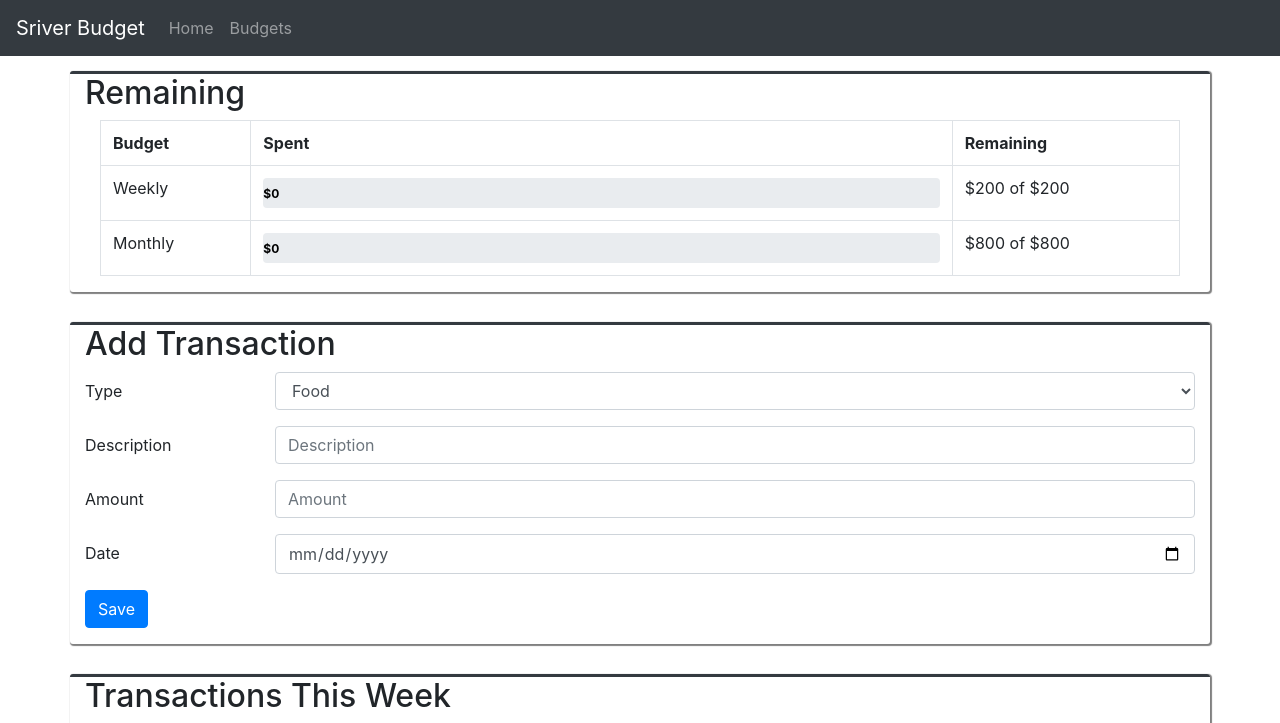
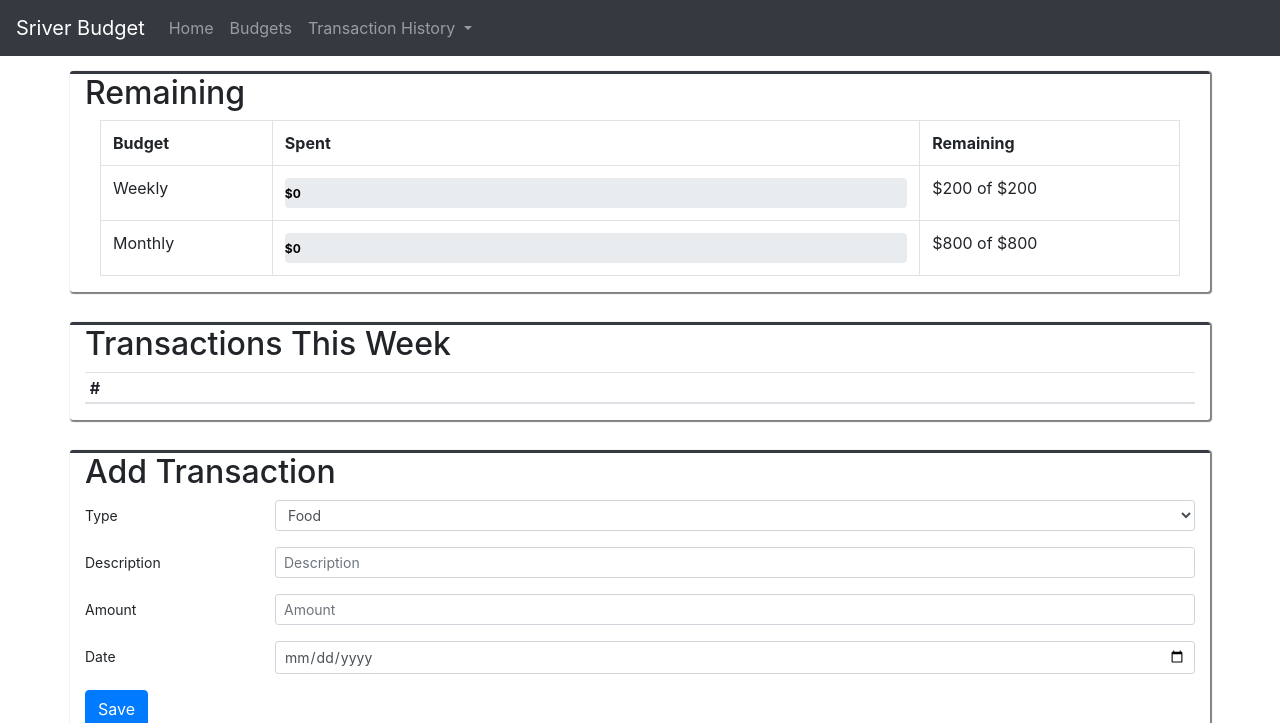
Before and after one commit to tylersriver/WeeklyBudget, a PHP site: page / in a window 1280 px wide. Shown: the top 723 px of the page. Run offline with PHP 8.4, Linux system fonts and the light colour scheme; data comes from the database, SQL or seed files in the repository; data that the repository does not hold is empty; some libraries are stand-ins or nearby versions.

Commit message:
Add history tab and fix JS inclusions

```diff
--- a/php/controllers/pages.controller.php
+++ b/php/controllers/pages.controller.php
@@ -20,6 +20,15 @@ class PagesController
 
         // Show view
         require_once('php/views/pages/overview.php');
+    }
+
+    /**
+     * Show history page
+     */
+    public function history()
+    {
+        // Show view
+        require_once('php/views/pages/history.php');
     }
 
     /**
--- a/php/views/layout.php
+++ b/php/views/layout.php
@@ -3,20 +3,12 @@
   <head>
     <!-- Bootstrap -->
     <link rel="stylesheet" href="https://maxcdn.bootstrapcdn.com/bootstrap/4.0.0/css/bootstrap.min.css" integrity="sha384-Gn5384xqQ1aoWXA+058RXPxPg6fy4IWvTNh0E263XmFcJlSAwiGgFAW/dAiS6JXm" crossorigin="anonymous">
-    <script src="https://maxcdn.bootstrapcdn.com/bootstrap/4.0.0/js/bootstrap.min.js" integrity="sha384-JZR6Spejh4U02d8jOt6vLEHfe/JQGiRRSQQxSfFWpi1MquVdAyjUar5+76PVCmYl" crossorigin="anonymous"></script>
-
-    <!-- JQuery -->
-    <script src="https://code.jquery.com/jquery-3.2.1.slim.min.js" integrity="sha384-KJ3o2DKtIkvYIK3UENzmM7KCkRr/rE9/Qpg6aAZGJwFDMVNA/GpGFF93hXpG5KkN" crossorigin="anonymous"></script>
-
-    <!-- Popper -->
-    <script src="https://cdnjs.cloudflare.com/ajax/libs/popper.js/1.12.9/umd/popper.min.js" integrity="sha384-ApNbgh9B+Y1QKtv3Rn7W3mgPxhU9K/ScQsAP7hUibX39j7fakFPskvXusvfa0b4Q" crossorigin="anonymous"></script>
-
     <!-- Main Styles -->
     <link rel="stylesheet" href="/xampp/WeeklyBudget/styles/global-styles.css">
 
   </head>
   <body>
-    <nav class="navbar navbar-expand navbar-dark bg-dark">
+    <nav class="navbar navbar-expand-lg navbar-dark bg-dark">
         <a class="navbar-brand" href="#">Sriver Budget</a>
         <button class="navbar-toggler" type="button" data-toggle="collapse" data-target="#navbarSupportedContent" aria-controls="navbarSupportedContent" aria-expanded="false" aria-label="Toggle navigation">
             <span class="navbar-toggler-icon"></span>
@@ -30,6 +22,14 @@
                 <li class="nav-item">
                     <a class="nav-link" href="?controller=pages&action=budgets">Budgets</a>
                 </li>
+                <li class="nav-item dropdown">
+                    <a class="nav-link dropdown-toggle" href="#" id="navbarDropdownMenuLink" data-toggle="dropdown" aria-haspopup="true" aria-expanded="false">
+                        Transaction History
+                    </a>
+                    <div class="dropdown-menu" aria-labelledby="navbarDropdownMenuLink">
+                        <a class="dropdown-item" href="?controller=pages&action=history">This Month</a>
+                    </div>
+                </li>
             </ul>
         </div>
     </nav>
@@ -39,5 +39,12 @@
     <footer>
         <div class="footer"> Copyright Tyler Sriver | 2018 </div
     </footer>
+
+    <!-- JQuery -->
+    <script src="https://code.jquery.com/jquery-3.2.1.slim.min.js" integrity="sha384-KJ3o2DKtIkvYIK3UENzmM7KCkRr/rE9/Qpg6aAZGJwFDMVNA/GpGFF93hXpG5KkN" crossorigin="anonymous"></script>
+    <!-- Popper -->
+    <script src="https://cdnjs.cloudflare.com/ajax/libs/popper.js/1.12.9/umd/popper.min.js" integrity="sha384-ApNbgh9B+Y1QKtv3Rn7W3mgPxhU9K/ScQsAP7hUibX39j7fakFPskvXusvfa0b4Q" crossorigin="anonymous"></script>
+    <!-- Boostrap JS -->
+    <script src="https://maxcdn.bootstrapcdn.com/bootstrap/4.0.0/js/bootstrap.min.js" integrity="sha384-JZR6Spejh4U02d8jOt6vLEHfe/JQGiRRSQQxSfFWpi1MquVdAyjUar5+76PVCmYl" crossorigin="anonymous"></script>
   <body>
 <html>
--- a/php/views/pages/overview.php
+++ b/php/views/pages/overview.php
@@ -7,7 +7,7 @@
                     <tbody>
                         <tr>
                             <th>Budget</th>
-                            <th style='width: 65%'>Spent</th>
+                            <th style='width: 60%'>Spent</th>
                             <th>Remaining</th>
                         </tr>
                         <tr>
@@ -33,14 +33,20 @@
             </div>
         </div>
     </div>
+    <div class="row ">
+        <div class="baseContainer col-12">
+            <h2>Transactions This Week</h2>
+            <?php echo $transactionsTable; ?>
+        </div>
+    </div>
     <div class="row">
         <div class="baseContainer col-12">
             <h2>Add Transaction</h2>
             <form class="form-horizontal" action="?controller=transactions&action=insert" method='POST'>
                 <div class="form-group row">
-                    <label for="type" class="col-sm-2 col-form-label">Type</label>
+                    <label for="type" class="col-sm-2 col-form-label col-form-label-sm">Type</label>
                     <div class="col-sm-10">
-                        <select name='type' class="form-control" id="type">
+                        <select name='type' class="form-control form-control-sm" id="type">
                             <option>Food</option>
                             <option>Groceries</option>
                             <option>Gas</option>
@@ -50,31 +56,25 @@
                     </div>
                 </div>
                 <div class="form-group row">
-                    <label for="description" class="col-sm-2 col-form-label">Description</label>
+                    <label for="description" class="col-sm-2 col-form-label col-form-label-sm">Description</label>
                     <div class="col-sm-10">
-                        <input type="text" name='description' class="form-control" id="description" placeholder="Description">
+                        <input type="text" name='description' class="form-control form-control-sm" id="description" placeholder="Description">
                     </div>
                 </div>
                 <div class="form-group row">
-                    <label for="date" class="col-sm-2 col-form-label">Amount</label>
+                    <label for="date" class="col-sm-2 col-form-label col-form-label-sm">Amount</label>
                     <div class="col-sm-10">
-                        <input type="number" name='amount' step="0.01" class="form-control" id="amount" placeholder="Amount">
+                        <input type="number" name='amount' step="0.01" class="form-control form-control-sm" id="amount" placeholder="Amount">
                     </div>
                 </div>
                 <div class="form-group row">
-                    <label for="date" class="col-sm-2 col-form-label">Date</label>
+                    <label for="date" class="col-sm-2 col-form-label col-form-label-sm">Date</label>
                     <div class="col-sm-10">
-                        <input type="date" name='date' class="form-control" id="date" placeholder="Date">
+                        <input type="date" name='date' class="form-control form-control-sm" id="date" placeholder="Date">
                     </div>
                 </div>
                 <button type="submit" class="btn btn-primary">Save</button>
             </form>
         </div>
     </div>
-    <div class="row ">
-        <div class="baseContainer col-12">
-            <h2>Transactions This Week</h2>
-            <?php echo $transactionsTable; ?>
-        </div>
-    </div>
 </div>
--- a/routes.php
+++ b/routes.php
@@ -19,7 +19,7 @@ function call($controller, $action)
 }
 
   // we're adding an entry for the new controller and its actions
-  $controllers = array('pages' => ['overview', 'error', 'budgets'],
+  $controllers = array('pages' => ['overview', 'error', 'budgets', 'history'],
                        'transactions' => ['insert'],
                        'budgets' => ['update']);
 
```
Also changed, not shown: php/views/pages/history.php (added, +7 -0 lines).
